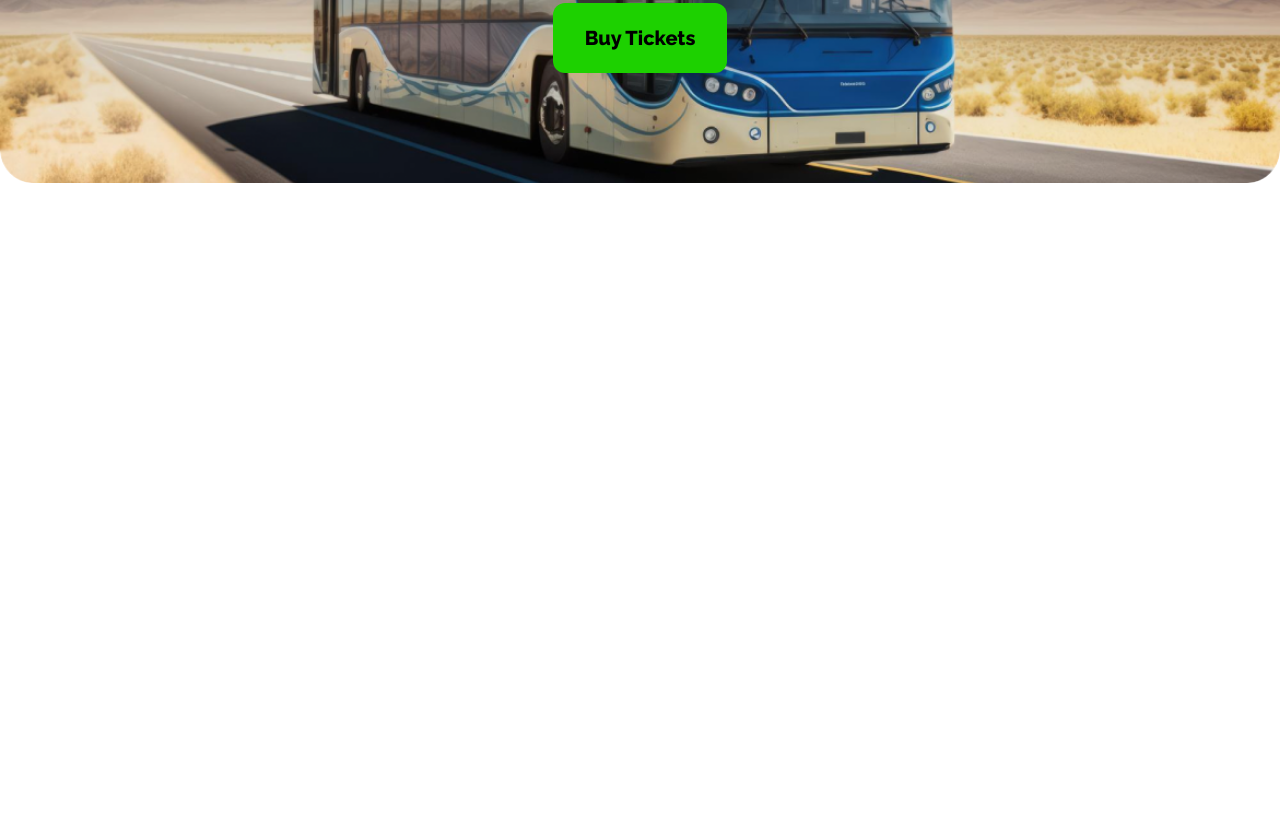
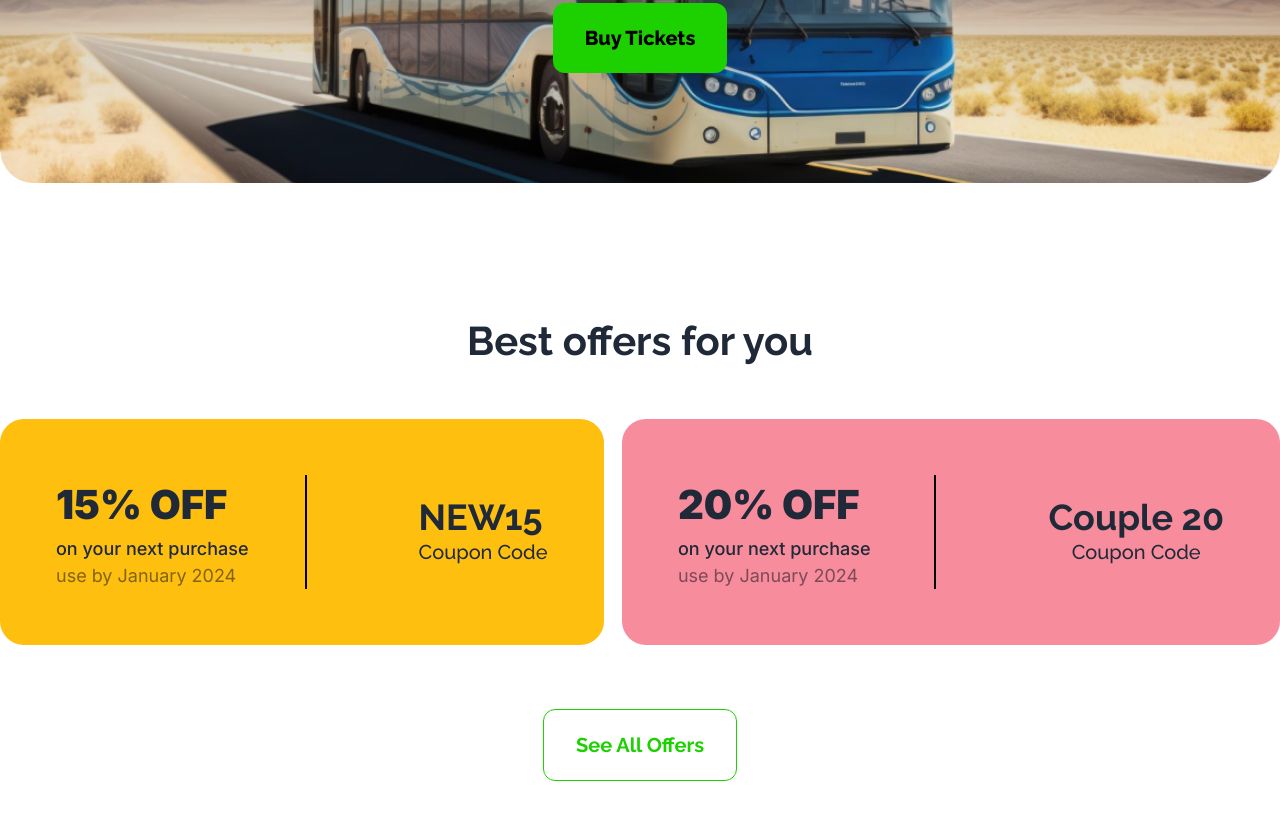
Before and after one commit to kaziabulhasib/b9a5-smart-ticketing, a plain HTML site: page index.html in a window 1280 px wide. Shown: the part 577-1396 px from the top of the page. Before the commit the page ends 888 px from the top, so only its background shows below. Drawn offline with nearby package versions, Linux system fonts and the light colour scheme.

Commit message:
offer section

```diff
--- a/index.html
+++ b/index.html
@@ -13,7 +13,7 @@
     <!-- custom css -->
     <link rel="stylesheet" href="style.css" />
   </head>
-  <body class="max-w-[1440px] mx-auto my-12 font-rail">
+  <body class="max-w-[1440px] mx-auto my-12 font-rail text-center">
     <header>
       <!-- nav bar -->
       <!-- main div  -->
@@ -51,6 +51,46 @@
         </button>
       </div>
       <!-- offer section  -->
+      <div>
+        <h1 class="font-bold text-[40px]">Best offers for you</h1>
+
+        <div class="flex justify-between text-left mt-12 mb-16">
+          <!-- 15 % off  -->
+          <div
+            class="flex justify-between items-center gap-28 rounded-3xl bg-[#FFBF0F] p-14">
+            <div class="font-inter pr-14 border-r-2 border-black">
+              <h1 class="font-black text-[40px]">15% OFF</h1>
+              <h2 class="font-medium text-[18px]">on your next purchase</h2>
+              <p class="font-normal text-[#03071280] text-[18px]">
+                use by January 2024
+              </p>
+            </div>
+            <div>
+              <h1 class="text-4xl font-bold">NEW15</h1>
+              <p class="font-medium text-[20px] text-center">Coupon Code</p>
+            </div>
+          </div>
+          <!-- 20 % off  -->
+          <div
+            class="flex justify-between items-center gap-28 p-14 rounded-3xl bg-[#F78C9C]">
+            <div class="font-inter pr-16 border-r-2 border-black">
+              <h1 class="font-black text-[40px]">20% OFF</h1>
+              <h2 class="font-medium text-[18px]">on your next purchase</h2>
+              <p class="font-normal text-[#03071280] text-[18px]">
+                use by January 2024
+              </p>
+            </div>
+            <div>
+              <h1 class="text-4xl font-bold text-center">Couple 20</h1>
+              <p class="font-medium text-[20px] text-center">Coupon Code</p>
+            </div>
+          </div>
+        </div>
+        <button
+          class="bg-white text-[#1DD100] border border-[#1DD100] px-8 py-5 rounded-xl text-[20px] font-bold">
+          See All Offers
+        </button>
+      </div>
     </main>
     <footer></footer>
     <script src="Script/script.js"></script>
```
